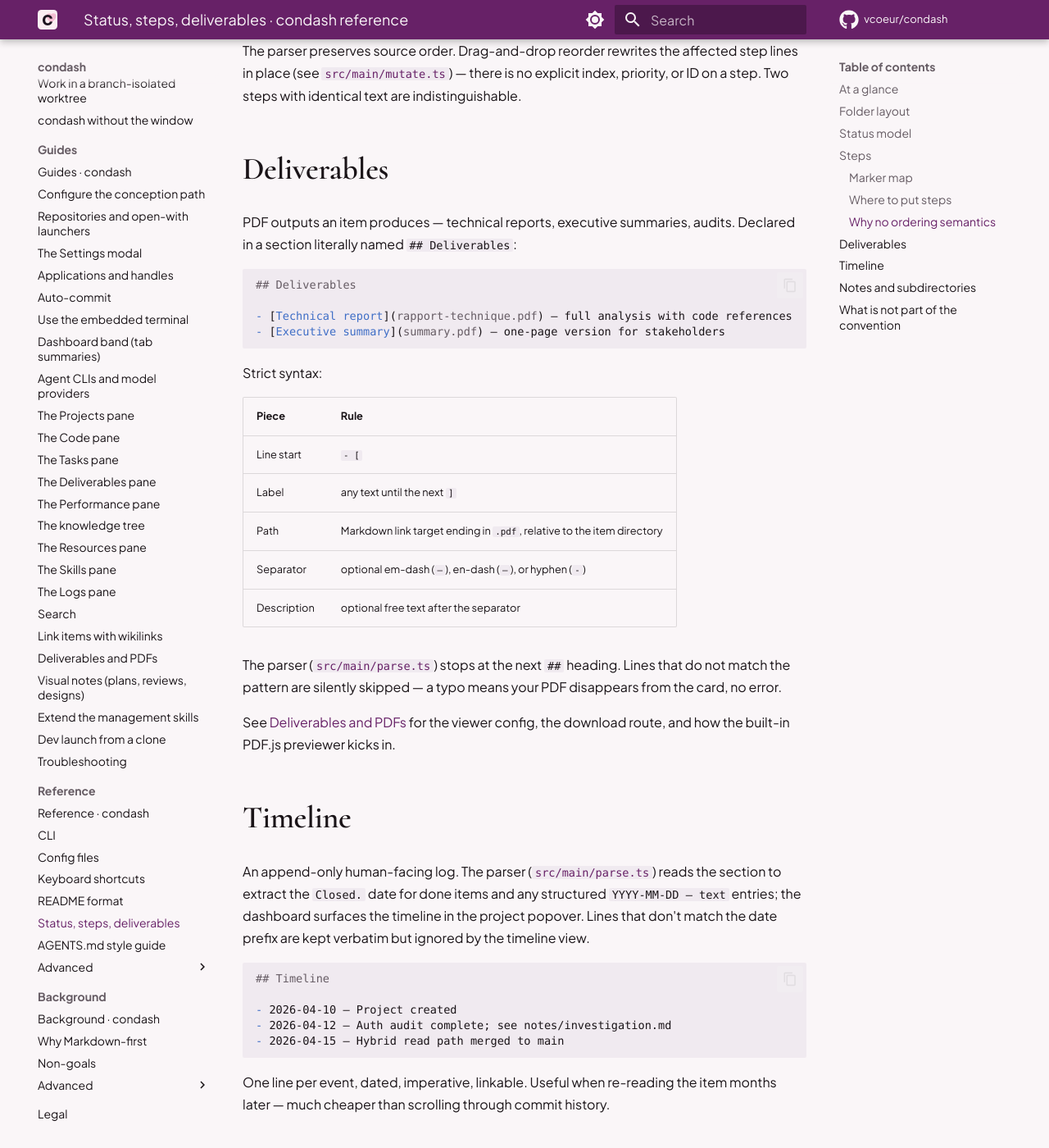
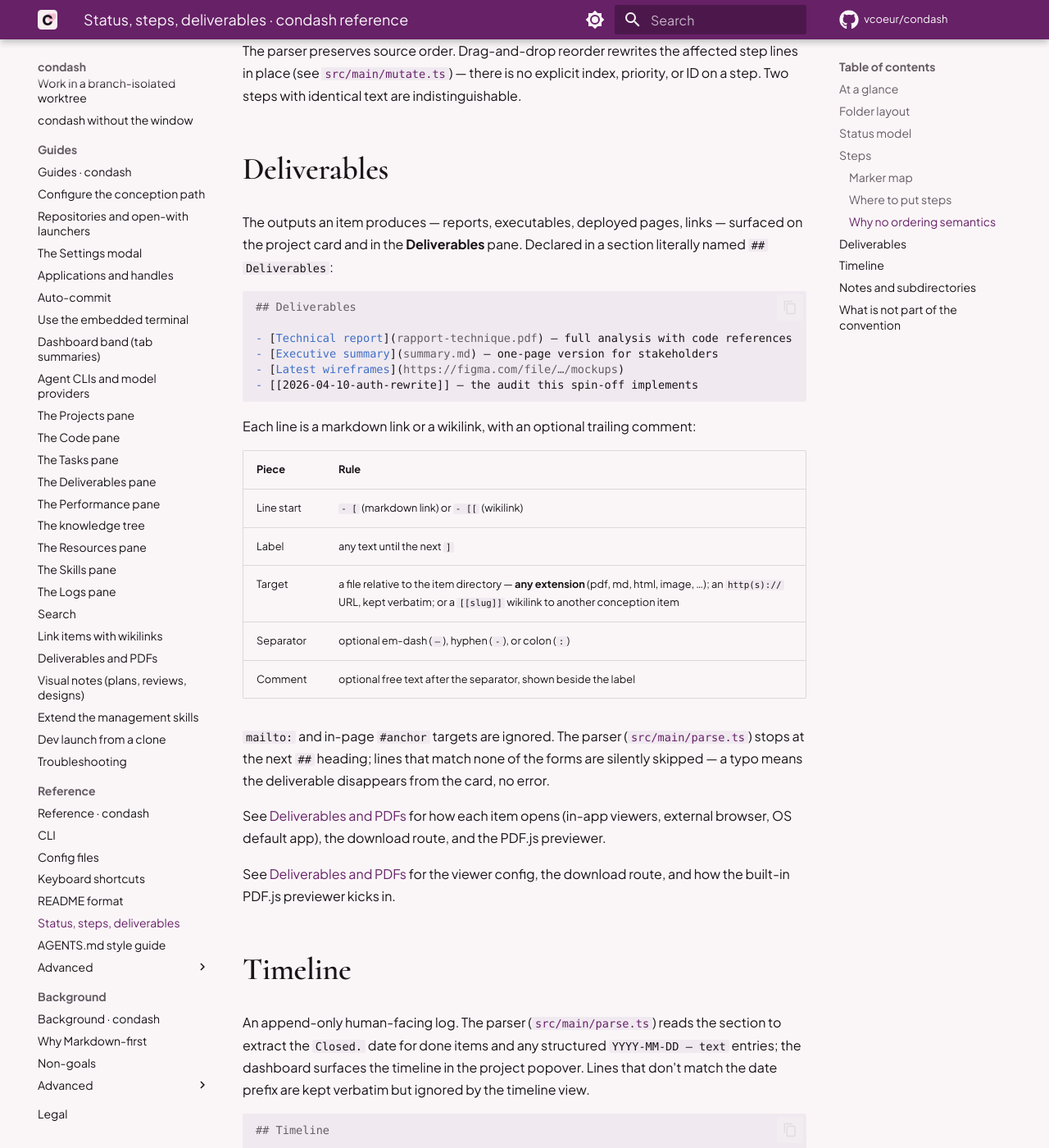
Before and after one commit to vcoeur/condash, an MkDocs documentation site: the page built from docs/reference/conception-convention.md, in a window 1280 px wide and 1400 px high, scrolled down 4091 px. Shown: the whole window at 82% size. Built offline with MkDocs 1.6.1 and Material for MkDocs 9.7.7, drawn with Linux system fonts in a browser that asks for light colours; comment, search, counter and statistics services are not loaded.

Commit message:
docs: fix the deliverables grammar to match the parser
Any extension, http(s) URLs kept verbatim, and wikilinks were all
accepted by the parser since the PDF-only broadened — the reference
still claimed a strict PDF-only grammar. Also dropped the stale
'PDF.js previewer' claim (the viewer is a webview + Chrome's PDF
engine) and the en-dash separator that the parser does not accept.

````diff
--- a/docs/reference/conception-convention.md
+++ b/docs/reference/conception-convention.md
@@ -119,26 +119,30 @@ The parser preserves source order. Drag-and-drop reorder rewrites the affected s
 
 ## Deliverables
 
-PDF outputs an item produces — technical reports, executive summaries, audits. Declared in a section literally named `## Deliverables`:
+The outputs an item produces — reports, executables, deployed pages, links — surfaced on the project card and in the **Deliverables** pane. Declared in a section literally named `## Deliverables`:
 
 ```markdown
 ## Deliverables
 
 - [Technical report](rapport-technique.pdf) — full analysis with code references
-- [Executive summary](summary.pdf) — one-page version for stakeholders
+- [Executive summary](summary.md) — one-page version for stakeholders
+- [Latest wireframes](https://figma.com/file/…/mockups)
+- [[2026-04-10-auth-rewrite]] — the audit this spin-off implements
 ```
 
-Strict syntax:
+Each line is a markdown link or a wikilink, with an optional trailing comment:
 
 | Piece | Rule |
 |---|---|
-| Line start | `- [` |
+| Line start | `- [` (markdown link) or `- [[` (wikilink) |
 | Label | any text until the next `]` |
-| Path | Markdown link target ending in `.pdf`, relative to the item directory |
-| Separator | optional em-dash (`—`), en-dash (`–`), or hyphen (`-`) |
-| Description | optional free text after the separator |
+| Target | a file relative to the item directory — **any extension** (pdf, md, html, image, …); an `http(s)://` URL, kept verbatim; or a `[[slug]]` wikilink to another conception item |
+| Separator | optional em-dash (`—`), hyphen (`-`), or colon (`:`) |
+| Comment | optional free text after the separator, shown beside the label |
 
-The parser ([`src/main/parse.ts`](https://github.com/vcoeur/condash/blob/main/src/main/parse.ts)) stops at the next `##` heading. Lines that do not match the pattern are silently skipped — a typo means your PDF disappears from the card, no error.
+`mailto:` and in-page `#anchor` targets are ignored. The parser ([`src/main/parse.ts`](https://github.com/vcoeur/condash/blob/main/src/main/parse.ts)) stops at the next `##` heading; lines that match none of the forms are silently skipped — a typo means the deliverable disappears from the card, no error.
+
+See [Deliverables and PDFs](../guides/deliverables.md) for how each item opens (in-app viewers, external browser, OS default app), the download route, and the PDF.js previewer.
 
 See [Deliverables and PDFs](../guides/deliverables.md) for the viewer config, the download route, and how the built-in PDF.js previewer kicks in.
 
````
